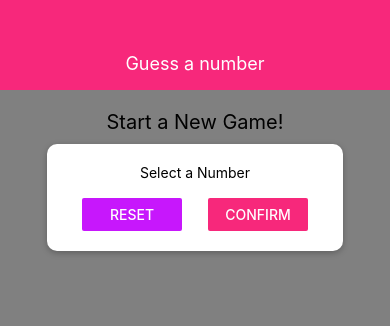
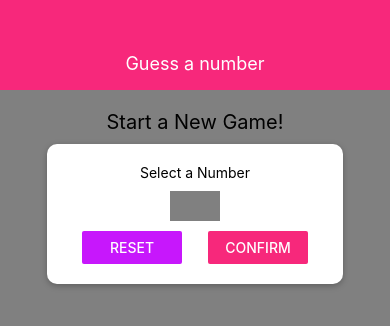
Before and after one commit to YiroYi/rn-guess-number, a React Native app: screen / in a window 390 px wide. Shown: the top 326 px of the page. Built offline with nearby package versions, Linux system fonts and the light colour scheme.

Commit message:
Adding Input Component and Styling

```diff
--- /dev/null
+++ b/components/Input.js
@@ -0,0 +1,17 @@
+import React from 'react';
+import { TextInput, StyleSheet } from 'react-native';
+
+const Input = props => {
+  return <TextInput style={{...styles.input, ...props.style}}/>
+};
+
+const styles = StyleSheet.create({
+  input: {
+    height: 30,
+    borderBottomColor: 'grey',
+    borderBottomWidth: 1,
+    marginVertical: 10
+  }
+});
+
+export default Input;
--- a/screens/StartGameScreen.js
+++ b/screens/StartGameScreen.js
@@ -2,6 +2,7 @@
 import { View, Text, StyleSheet, Button, TextInput} from 'react-native';
 
 import Card from '../components/Card';
+import Input from '../components/Input';
 import Colors from '../constants/colors'
 
 const StartGameScreen = props => {
@@ -10,7 +11,7 @@
       <Text style={styles.title}>Start a New Game!</Text>
         <Card style={styles.inputContainer}>
           <Text>Select a Number</Text>
-          <TextInput />
+          <Input style={styles.input}/>
           <View style={styles.buttonContainer}>
             <View style={styles.button}>
               <Button title="Reset" onPress={() => {}} color={Colors.accent} />
@@ -48,6 +49,11 @@
   },
   button: {
     width: 100
+  },
+  input: {
+    width: 50,
+    backgroundColor: 'gray',
+    textAlign: 'center'
   }
 });
 
```
